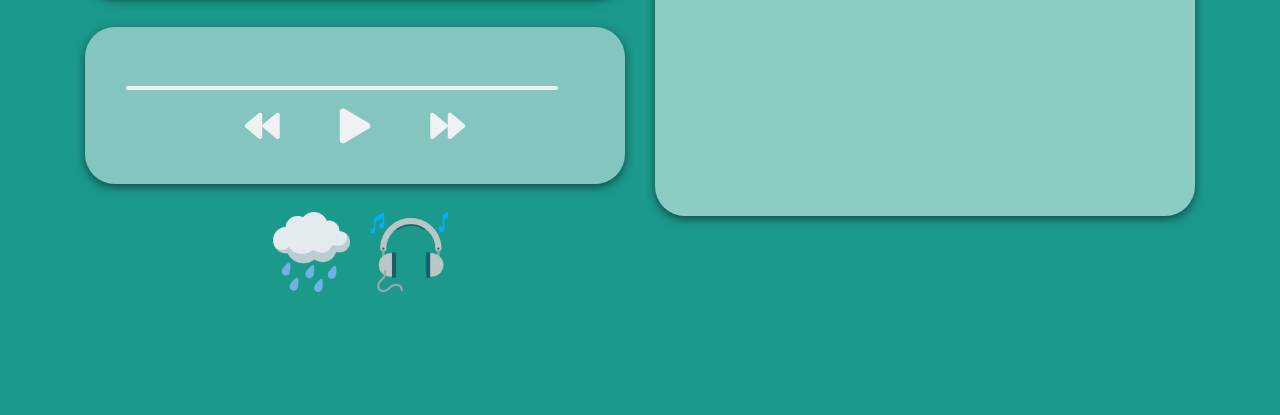
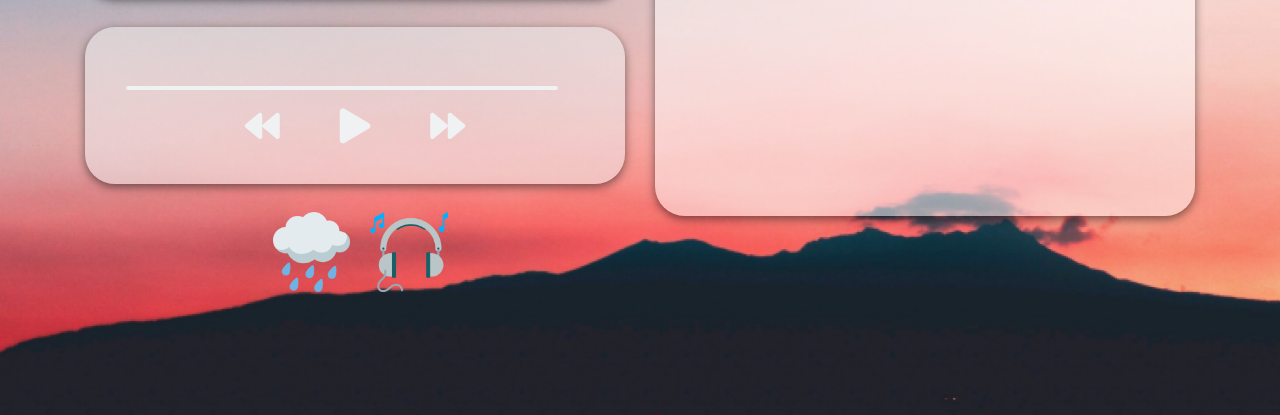
Before and after one commit to sammi-lin1/TreasureHacks, a website: page index.html in a window 1280 px wide. Shown: the part 385-800 px from the top of the page. Drawn offline with nearby package versions, Linux system fonts and the light colour scheme.

Commit message:
bg changes

```diff
--- a/styles.css
+++ b/styles.css
@@ -1,7 +1,12 @@
 @import url('https://fonts.googleapis.com/css2?family=Nunito&display=swap');
 
 .body{
-    background-color: #1B998B;
+    /* background-color: #1B998B;
+     */
+    background-image: url('images/bkgd.png');
+    background-repeat: no-repeat;
+    background-size: cover;
+
     font-family: "Nunito";
 }
 
```
Also changed, not shown: images/bkgd.png (added).
